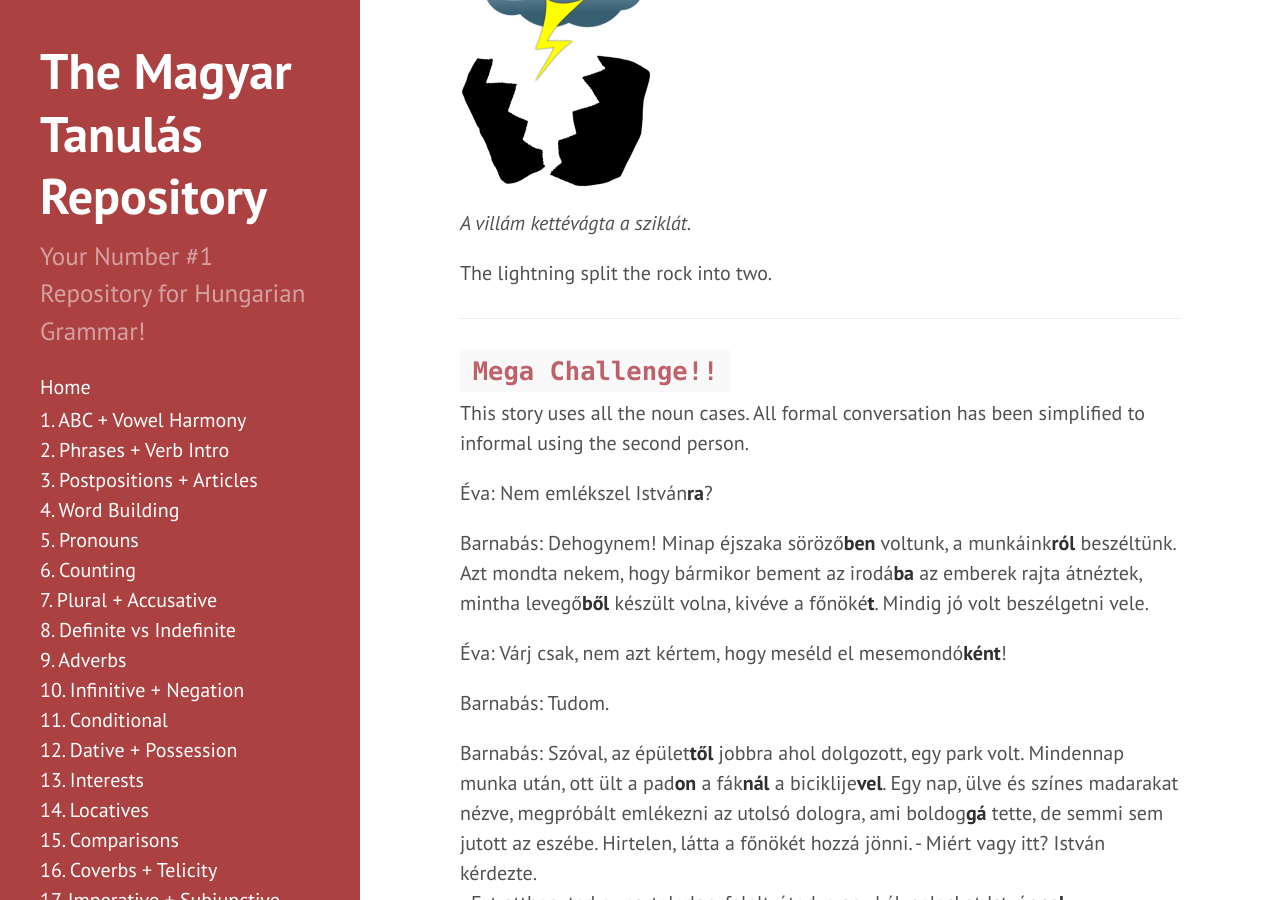
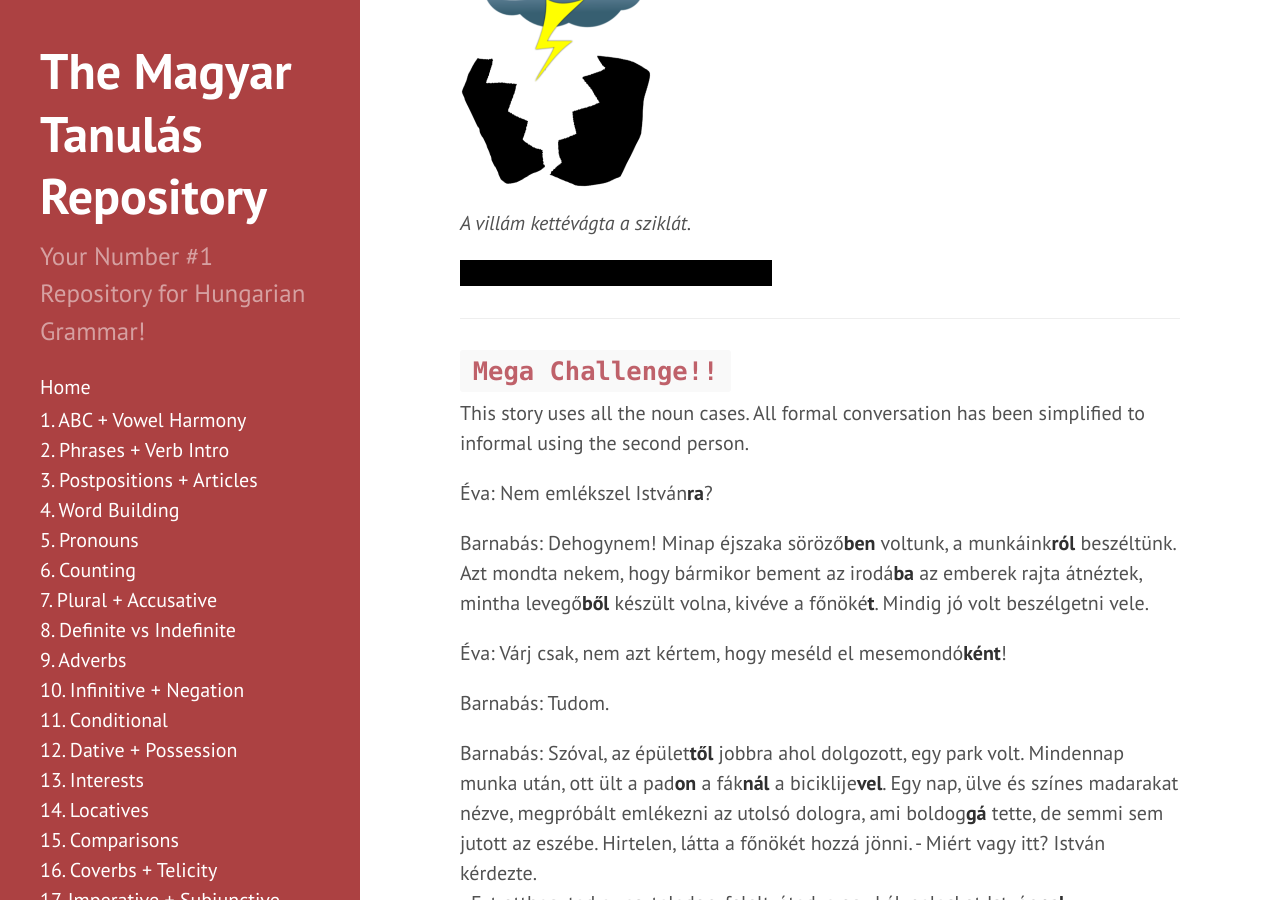
Before and after one commit to Magyartanulas/magyartanulas.github.io, a Jekyll site: the page built from noun_case_summary.md, in a window 1280 px wide and 900 px high, scrolled down 4833 px. Built offline with Jekyll 4.4.1, drawn with Linux system fonts in a browser that asks for light colours; Markdown is read by kramdown in place of the engine named in the settings.

Commit message:
Update noun_case_summary.md

```diff
--- a/noun_case_summary.md
+++ b/noun_case_summary.md
@@ -137,7 +137,7 @@ This case represents the change of state physically or metaphorically. Have a lo
 ![ketté](https://magyartanulas.github.io/public/ketté.png)
 *A villám kettévágta a sziklát.*
 
-<span classs="spoiler">The lightning split the rock into two.</span>
+<span class="spoiler">The lightning split the rock into two.</span>
 
 ---
 
```
